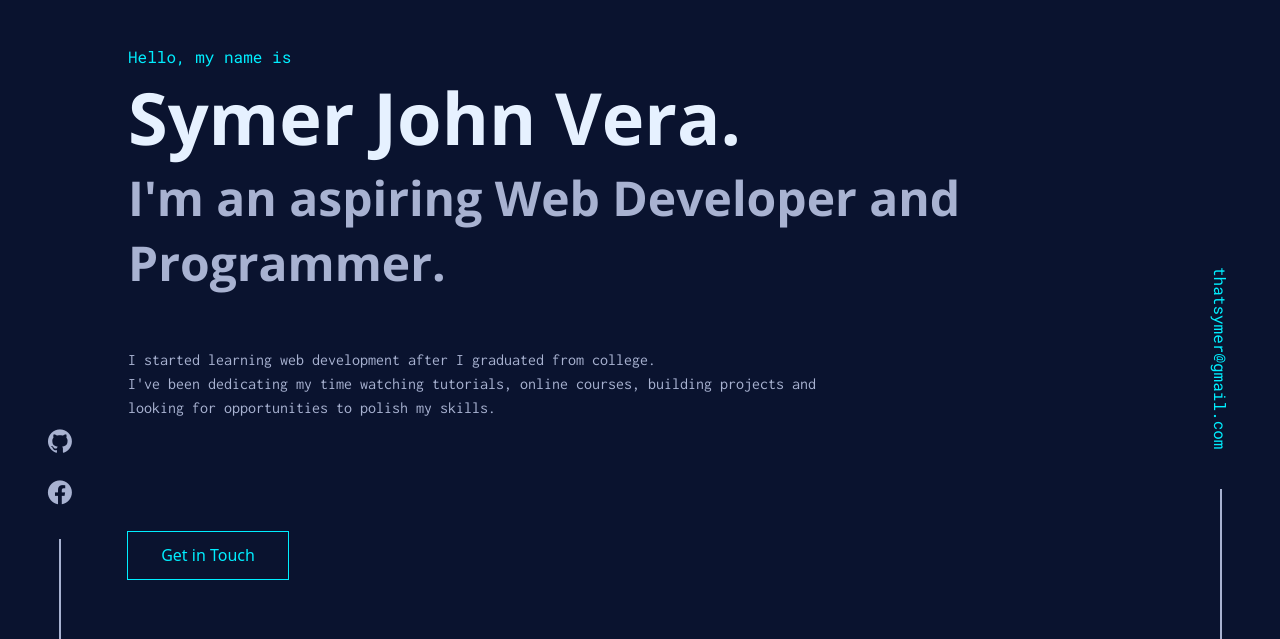
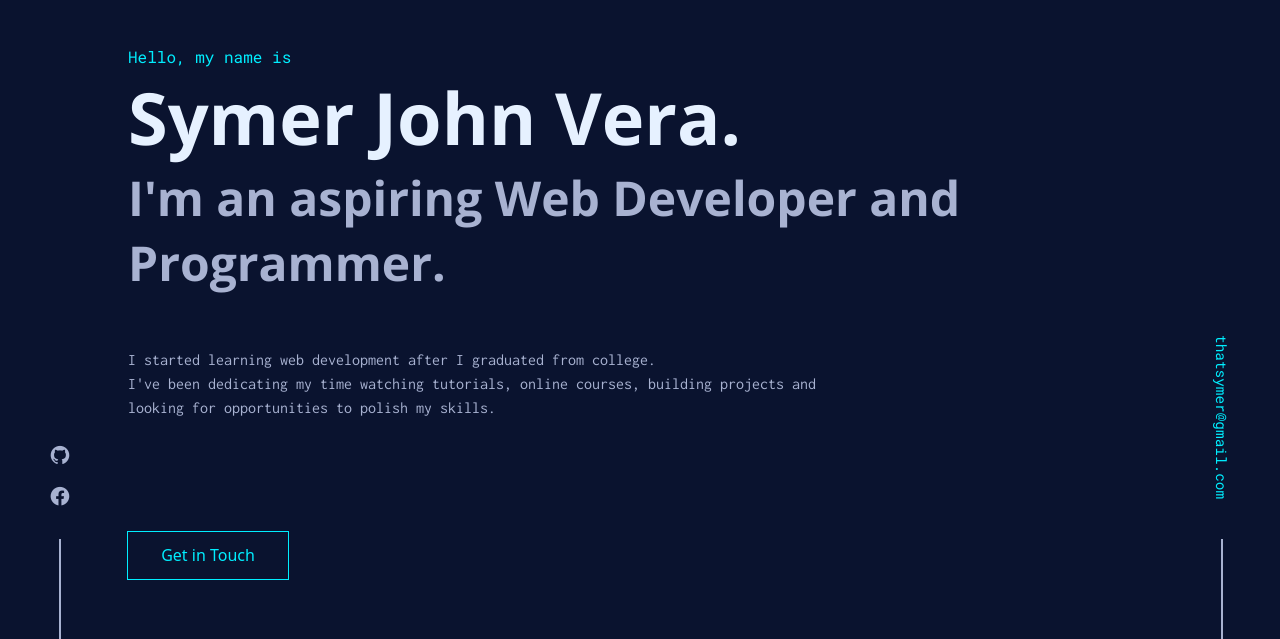
Before and after one commit to thatsymer/web-profile, a PHP site: page / in a window 1280 px wide. Shown: the part 161-800 px from the top of the page. Run offline with PHP 8.4, Linux system fonts and the light colour scheme.

Commit message:
fixed sidenav

```diff
--- a/css/side_content/_side.scss
+++ b/css/side_content/_side.scss
@@ -10,6 +10,7 @@
 
   a {
     font-family: $font-title;
+    font-size: 0.9rem;
     writing-mode: vertical-rl;
     color: $titleColor;
     text-decoration: none;
@@ -24,7 +25,7 @@
       content: "";
       display: block;
       width: 2px;
-      height: 150px;
+      height: 100px;
       margin: 0px auto;
       background-color: rgb(168, 178, 209);
       margin-top: 1.5rem;
@@ -56,7 +57,7 @@
       margin-top: 1.5rem;
     }
     li {
-      font-size: 1.8rem;
+      font-size: 1.4rem;
       margin-bottom: 0.5rem;
       i {
         color: $textSecondary;
--- a/css/style.css
+++ b/css/style.css
@@ -239,6 +239,7 @@ main {
 
 .right__content a {
   font-family: "Roboto Mono", monospace;
+  font-size: 0.9rem;
   -webkit-writing-mode: vertical-rl;
       -ms-writing-mode: tb-rl;
           writing-mode: vertical-rl;
@@ -257,7 +258,7 @@ main {
   content: "";
   display: block;
   width: 2px;
-  height: 150px;
+  height: 100px;
   margin: 0px auto;
   background-color: #a8b2d1;
   margin-top: 1.5rem;
@@ -297,7 +298,7 @@ main {
 }
 
 .left__content ul li {
-  font-size: 1.8rem;
+  font-size: 1.4rem;
   margin-bottom: 0.5rem;
 }
 
```
Also changed, not shown: 1 other file.
